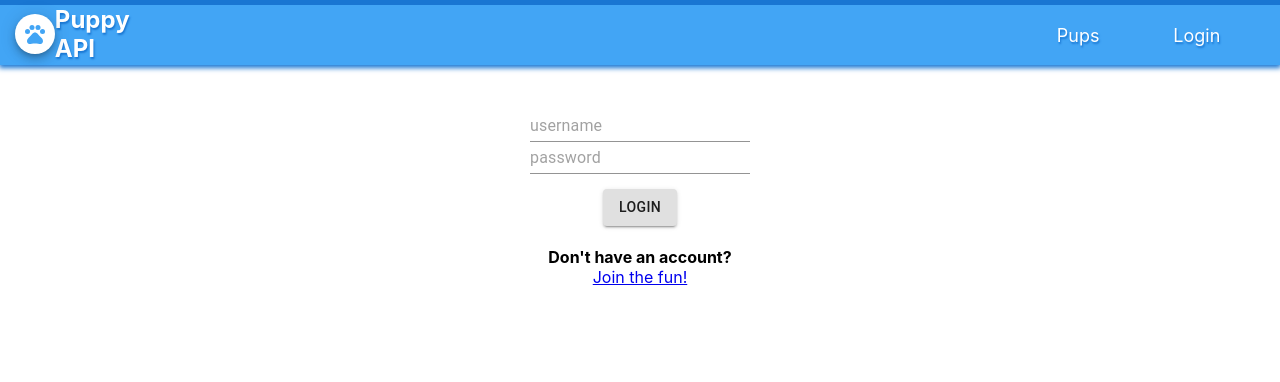
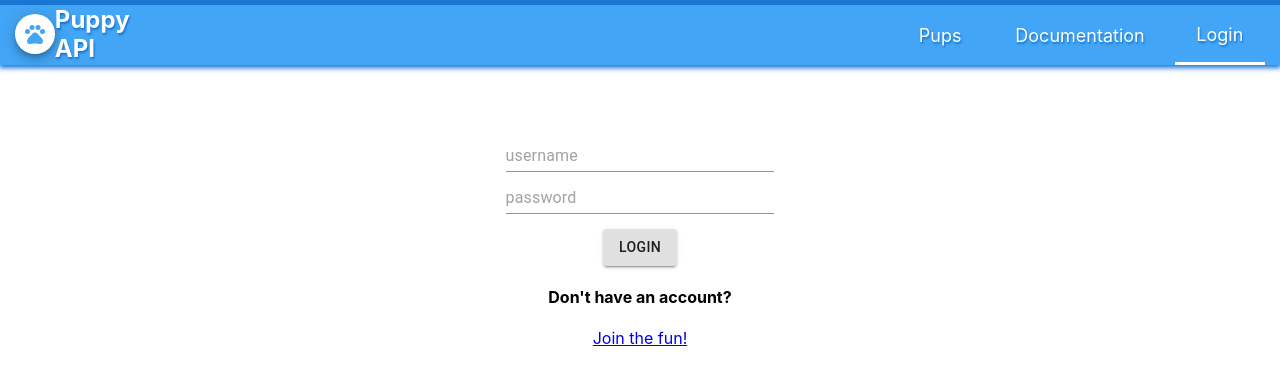
Before and after one commit to robpwatkins/puppyapi2, a React (Create React App) app: page /login in a window 1280 px wide. Shown: the top 382 px of the page. Built offline with nearby package versions, Linux system fonts and the light colour scheme.

Commit message:
ready for the presentation

```diff
--- a/src/components/Login.js
+++ b/src/components/Login.js
@@ -5,15 +5,24 @@ import { Link } from 'react-router-dom';
 const divStyle = {
   width: "100%",
   textAlign: "center",
-  paddingTop: "45px"
+  paddingTop: "75px"
+}
+
+const formStyle = {
+  width: "100%"
+}
+
+const inputStyle = {
+  width: "21%",
+  marginBottom: "10px"
 }
 
 const buttonStyle = {
-  marginTop: "15px"
+  marginTop: "5px"
 }
 
 const h4Style = {
-  marginBottom: "0px"
+  margin: "3`5px 0 10px 0"
 }
 
 const linkStyle = {
@@ -43,23 +52,27 @@ class Login extends Component {
   render() {
     return (
       <div style={divStyle}>
-        <form action="" onSubmit={this.handleSubmit}>
+        <form action="" onSubmit={this.handleSubmit} style={formStyle}>
           <Input
             required
+            fullwidth
             placeholder="username"
             onChange={this.handleTextChange}
             value={this.state.username}
             name="username"
+            style={inputStyle}
             >
           </Input>
           <br />
           <Input
             required
+            fullwidth
             placeholder="password"
             onChange={this.handleTextChange}
             value={this.state.password}
             name="password"
             type="password"
+            style={inputStyle}
             >
           </Input>
           <br />
--- a/src/components/Nav.js
+++ b/src/components/Nav.js
@@ -31,7 +31,7 @@ const iconTitleStyle = {
 const ulStyle = {
   display: "flex",
   height: "100%",
-  width: "285px",
+  width: "400px",
   justifyContent: "space-evenly",
   alignItems: "center",
   margin: "0",
@@ -54,7 +54,8 @@ const aStyle = {
   height: "58px",
   lineHeight:  "61px",
   textAlign: "center",
-  width: "25%",
+  flex: "1",
+  margin: "0 15px",
   color: "inherit",
   textDecoration: "none",
 }
@@ -82,10 +83,14 @@ const Header = () => {
             <NavLink exact to="/" activeStyle={{borderBottom: "3px solid white"}} style={aStyle}>
               <li className="pups">Pups</li>
             </NavLink>
-            {checkAuth() &&
+            {/* {checkAuth() &&
               <li style={pointerStyle}>Upload</li>
-            }
+            } */}
+            <NavLink to="/documentation" activeStyle={{borderBottom: "3px solid white"}} style={aStyle}>
+              <li>Documentation</li>
+            </NavLink>
             {checkAuth() ? (
+              <NavLink to="" style={aStyle}>
                 <li
                   onClick={() => {
                     document.cookie = "loggedIn=";
@@ -94,8 +99,9 @@ const Header = () => {
                   style={pointerStyle}
                   >Logout
                 </li>
+              </NavLink>
             ):(
-              <NavLink to="/login" style={aStyle}>
+              <NavLink to="/login" activeStyle={{borderBottom: "3px solid white"}} style={aStyle}>
                 <li>Login</li>
               </NavLink>
               )}
--- a/src/components/Thumbs.js
+++ b/src/components/Thumbs.js
@@ -14,7 +14,11 @@ import Claude from '../img/Claude.jpg';
 import PupCard from './PupCard';
 import { Grid } from '@material-ui/core';
 
-const containerStyle = {
+const loggedOutContainerStyle = {
+  paddingTop: "10px"
+}
+
+const loggedInContainerStyle = {
   background: "#bdbdbd69",
   paddingTop: "20px"
 }
@@ -40,7 +44,7 @@ const gridStyle = {
 
 function Thumbs() {
   return (
-    <div style={containerStyle}>
+    <div style={checkAuth() ? loggedInContainerStyle : loggedOutContainerStyle}>
       {checkAuth() && (
         <div style={divStyle}>
         <p>Welcome! Your unique endpoint is puppyapi.com/username</p>
```
Lines whose indentation alone changed are shown as unchanged.
